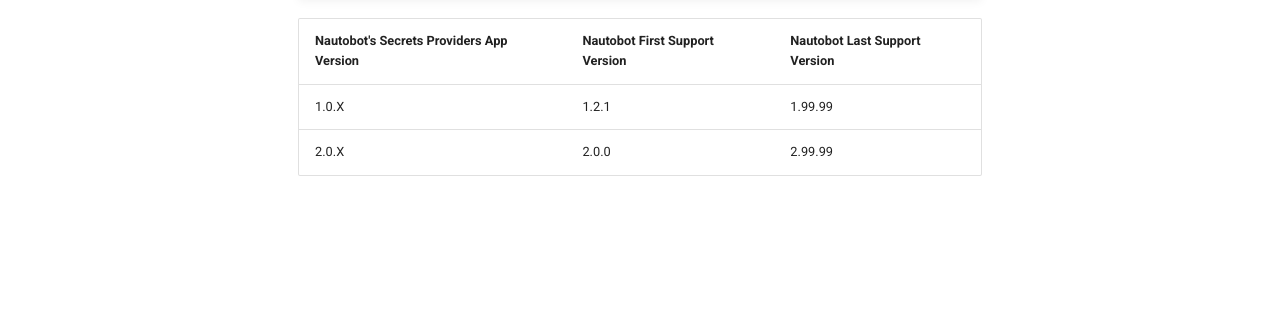
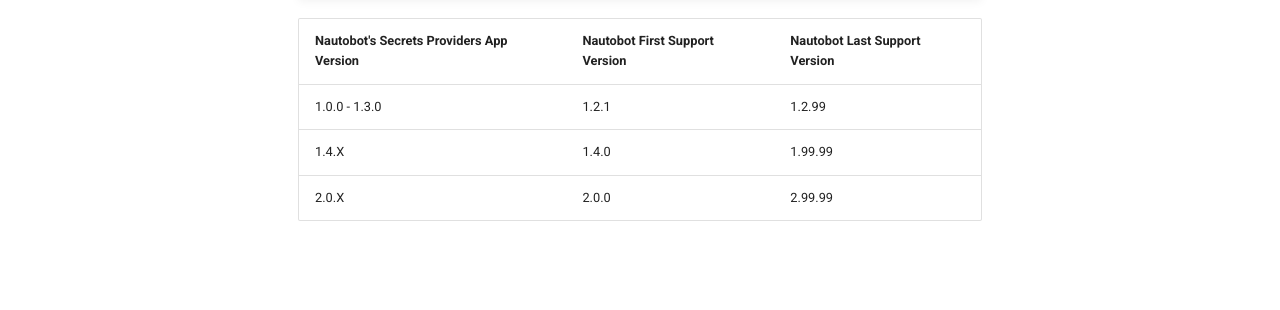
Before and after one commit to nautobot/nautobot-app-secrets-providers, an MkDocs documentation site: the page built from docs/admin/compatibility_matrix.md, in a window 1280 px wide. Shown: the part 350-660 px from the top of the page. Built offline with MkDocs 1.6.1 and Material for MkDocs 9.7.7, drawn with Linux system fonts in a browser that asks for light colours; comment, search, counter and statistics services are not loaded.

Commit message:
update compatibility matrix

```diff
--- a/docs/admin/compatibility_matrix.md
+++ b/docs/admin/compatibility_matrix.md
@@ -4,6 +4,7 @@
     Explain how the release models of the app and of Nautobot work together, how releases are supported, how features and older releases are deprecated etc.
 
 | Nautobot's Secrets Providers App Version | Nautobot First Support Version | Nautobot Last Support Version |
-| ------------- | -------------------- | ------------- |
-| 1.0.X         | 1.2.1                | 1.99.99        |
-| 2.0.X         | 2.0.0                | 2.99.99        |
+| ---------------------------------------- | ------------------------------ | ----------------------------- |
+| 1.0.0 - 1.3.0                            | 1.2.1                          | 1.2.99                        |
+| 1.4.X                                    | 1.4.0                          | 1.99.99                       |
+| 2.0.X                                    | 2.0.0                          | 2.99.99                       |
```
